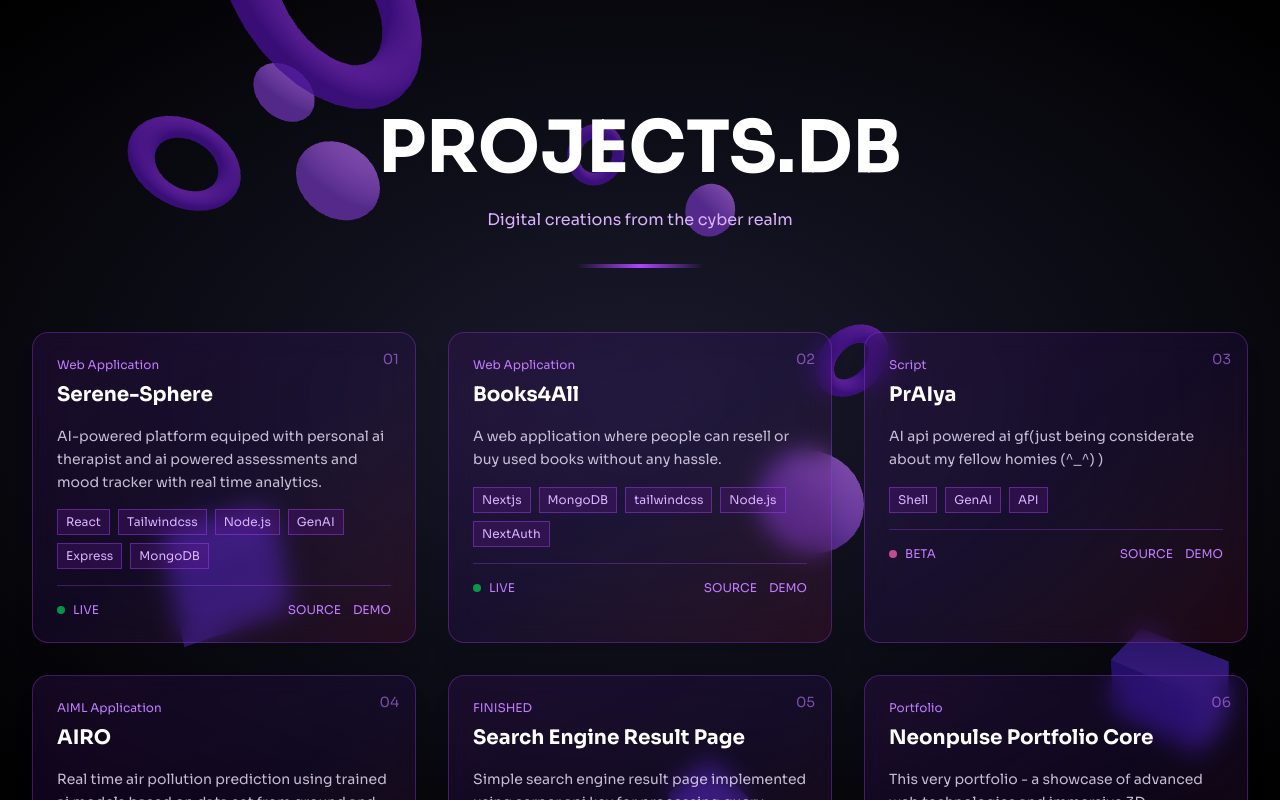
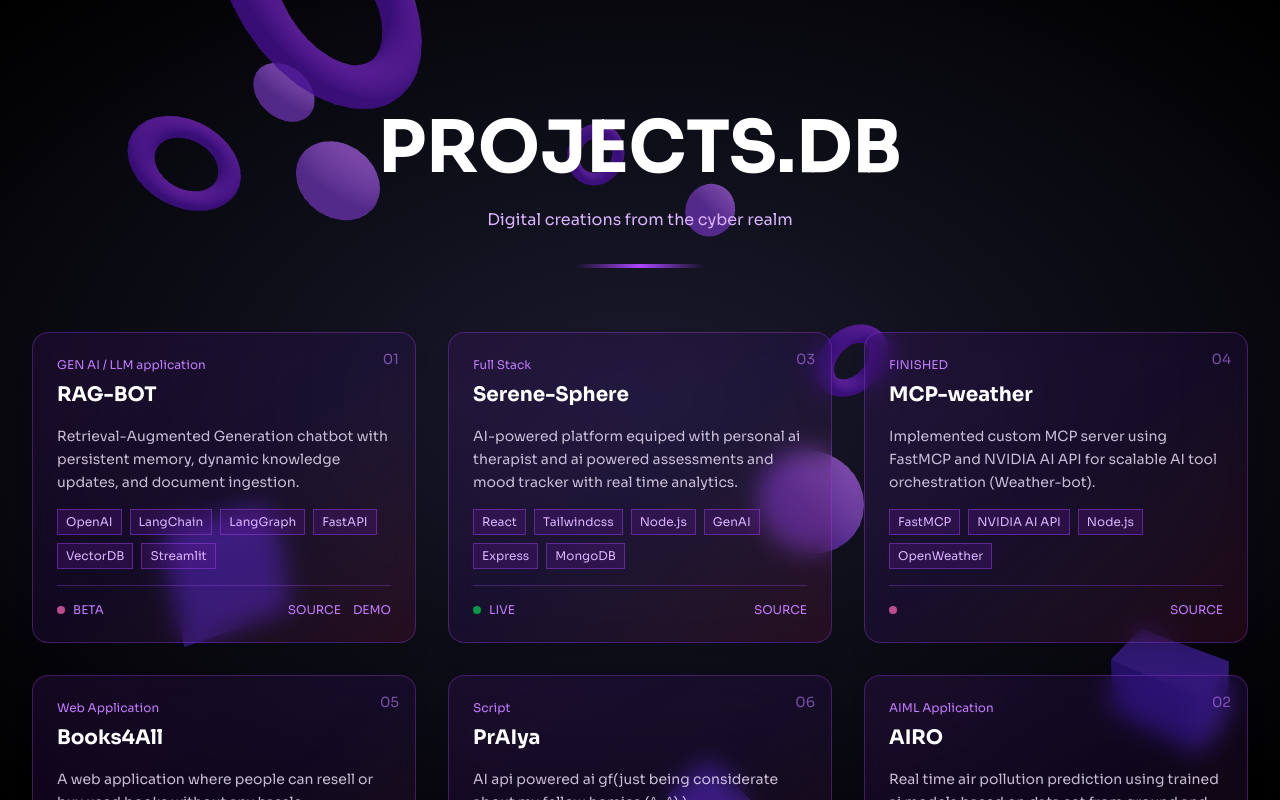
Before and after one commit to D-Zoro/neonpulse, a Next.js app: page /projects in a window 1280 px wide. Built offline with nearby package versions, Linux system fonts and the light colour scheme.

Commit message:
just updating a few gig

```diff
--- a/app/projects/page.tsx
+++ b/app/projects/page.tsx
@@ -9,17 +9,40 @@ import Link from 'next/link';
 const projects = [
 	{
 		id: '01',
+		title: 'RAG-BOT',
+		description:
+			'Retrieval-Augmented Generation chatbot with persistent memory, dynamic knowledge updates, and document ingestion.',
+		tech: ['OpenAI', 'LangChain', 'LangGraph', 'FastAPI', 'VectorDB','Streamlit'],
+		status: 'BETA',
+		type: 'GEN AI / LLM application',
+		github: 'https://github.com/D-Zoro/Serene-sphere.git',
+		demo: 'https://serene-sphere-neonpulse.vercel.app/',
+	},
+
+	{
+		id: '03',
 		title: 'Serene-Sphere',
 		description:
 			'AI-powered platform equiped with personal ai therapist and ai powered assessments and mood tracker with real time analytics.',
 		tech: ['React', 'Tailwindcss', 'Node.js', 'GenAI', 'Express','MongoDB'],
 		status: 'LIVE',
-		type: 'Web Application',
-		github: 'https://github.com/D-Zoro/Serene-sphere.git',
-		demo: 'https://serene-sphere-neonpulse.vercel.app/',
+		type: 'Full Stack',
+		github: 'https://github.com/D-Zoro/rag-bot.git',
+		demo: null,
 	},
 	{
-		id: '02',
+		id: '04',
+		title: 'MCP-weather',
+		description:
+			'Implemented custom MCP server using FastMCP and NVIDIA AI API for scalable AI tool orchestration (Weather-bot).',
+		tech: ['FastMCP', 'NVIDIA AI API', 'Node.js', 'OpenWeather'],
+		status: '',
+		type: 'FINISHED',
+		github: 'https://github.com/D-Zoro/mcp-weather.git',
+		demo: null,
+	},
+	{
+		id: '05',
 		title: 'Books4All',
 		description:
 			'A web application where people can resell or buy used books without any hassle.',
@@ -30,7 +53,7 @@ const projects = [
 		demo: 'https://books4all.me',
 	},
 	{
-		id: '03',
+		id: '06',
 		title: 'PrAIya',
 		description:
 			'AI api powered ai gf(just being considerate about my fellow homies  (^_^) )',
@@ -38,10 +61,10 @@ const projects = [
 		status: 'BETA',
 		type: 'Script',
 		github: 'https://github.com/D-Zoro/PrAIya.git',
-		demo: '#',
+		demo: null,
 	},
 	{
-		id: '04',
+		id: '02',
 		title: 'AIRO',
 		description:
 			'Real time air pollution prediction using trained ai models based on data set from ground and satellite stations',
@@ -49,10 +72,10 @@ const projects = [
 		status: 'DEVELOPMENT',
 		type: 'AIML Application',
 		github: 'https://github.com/D-Zoro/protoType.git',
-		demo: '#',
+		demo: null,
 	},
 	{
-		id: '05',
+		id: '07',
 		title: 'Search Engine Result Page',
 		description:
 			'Simple search engine result page implemented using serper api key for processing query',
@@ -63,14 +86,14 @@ const projects = [
 		demo: null,
 	},
 	{
-		id: '06',
+		id: '08',
 		title: 'Neonpulse Portfolio Core',
 		description:
 			'This very portfolio - a showcase of advanced web technologies and immersive 3D experiences.',
 		tech: ['Next.js', 'Three.js', 'Framer Motion', 'Tailwindcss'],
 		status: 'LIVE',
 		type: 'Portfolio',
-		github: 'https://github.com/D-Zoro/next-serp-app.git',
+		github: 'https://github.com/D-Zoro/neonpulse.git',
 		demo: '/',
 	},
 ];
```
Also changed, not shown: 2 other files (tests, documents, lock files or other folders).
